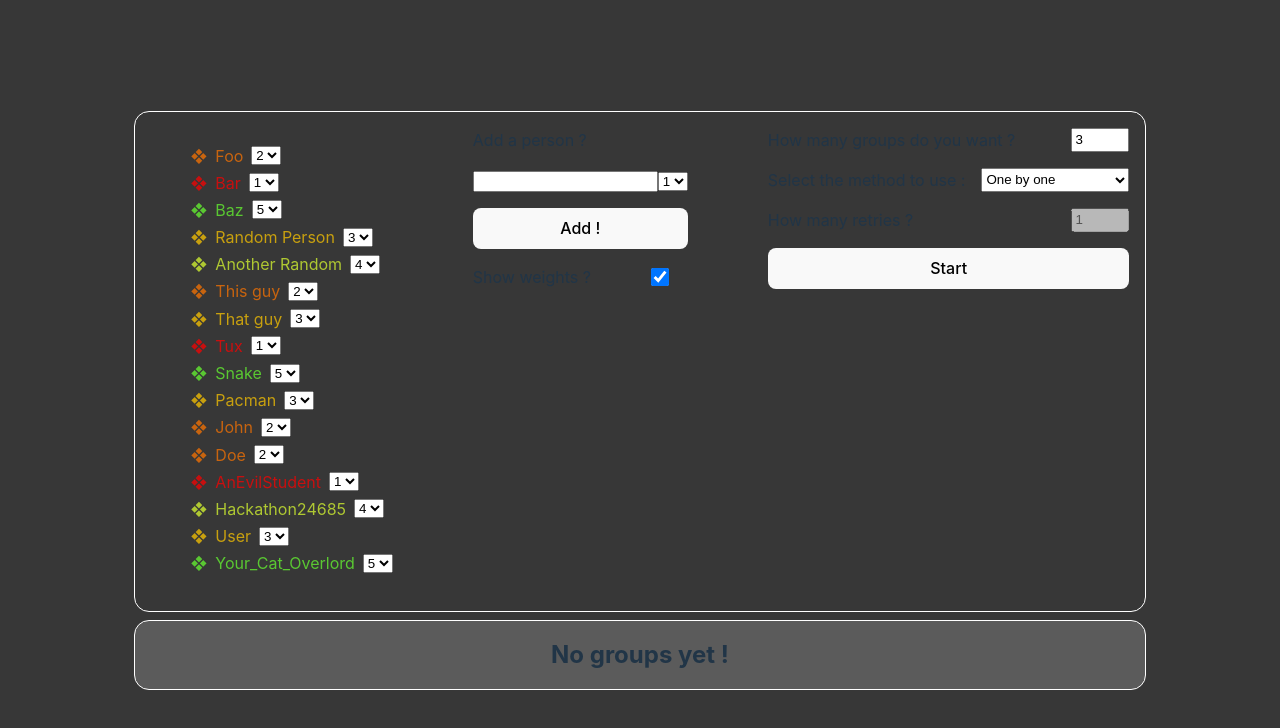
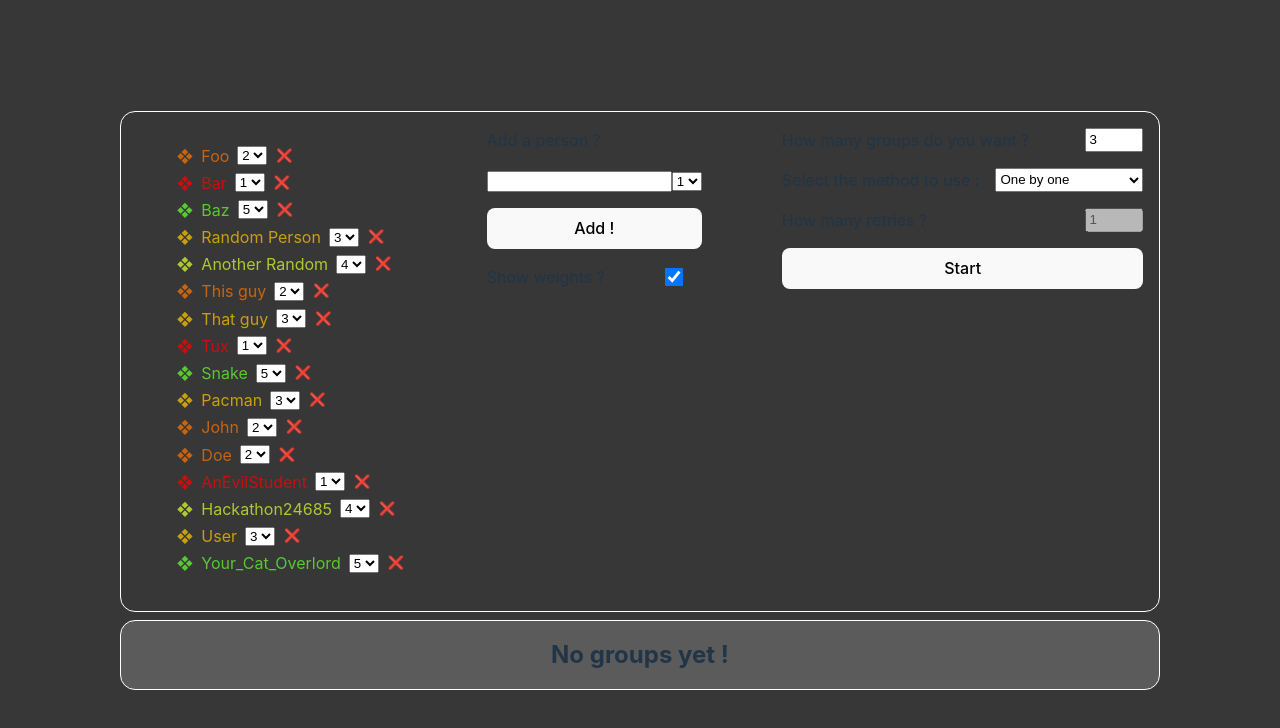
Before and after one commit to Zakari-B/group-generator, a React (Vite) app: page / in a window 1280 px wide. Shown: the top 728 px of the page. Built offline with nearby package versions, Linux system fonts and the light colour scheme.

Commit message:
Restored the delete button that had been accidentally removed

```diff
--- a/src/App.tsx
+++ b/src/App.tsx
@@ -223,6 +223,7 @@ function App() {
                     )}
                   </select>
                 ) : null}
+                <button value={person.name + "::" + person.weight} className="del-button" onClick={(e: MouseEvent<HTMLButtonElement>) => personDeleteHandler(e.target as HTMLButtonElement)} />
               </li>
             )
           })}
```
